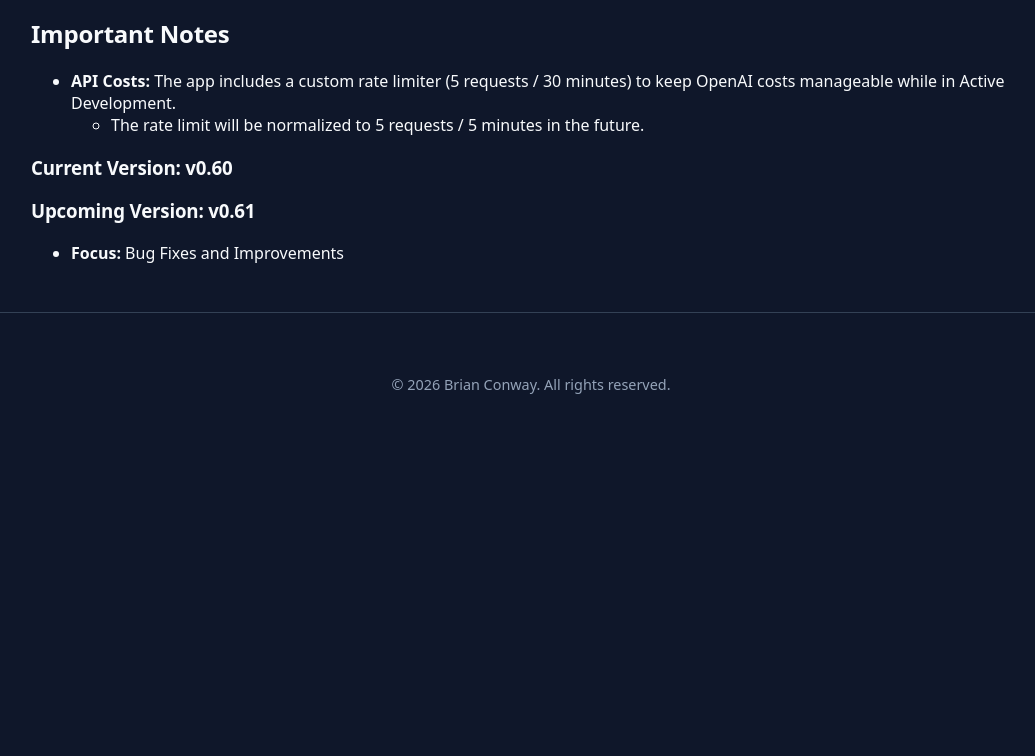
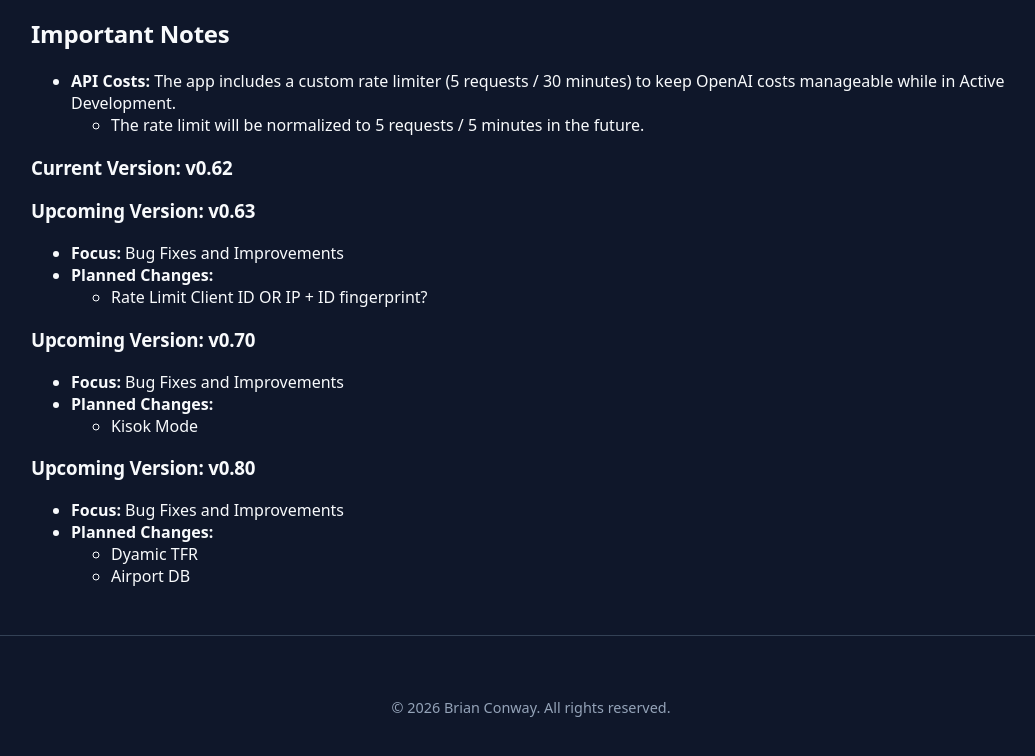
Before and after one commit to thebronway/Conway-Main-Site, an Astro site: page /sites/wxdecoder in a window 1280 px wide. Shown: the part 1120-1876 px from the top of the page, without its empty margins (109-1144 px from the left). Before the commit the page ends 1577 px from the top, so only its background shows below. Built offline with nearby package versions, Linux system fonts and the light colour scheme; Astro itself is replaced by a stand-in of ours.

Commit message:
Content Updates.

```diff
--- a/src/content/sites/WxDecoder.md
+++ b/src/content/sites/WxDecoder.md
@@ -34,7 +34,20 @@ My main goal was to dive into AI engineering and learn how to interact with LLMs
 * **API Costs:** The app includes a custom rate limiter (5 requests / 30 minutes) to keep OpenAI costs manageable while in Active Development.
   * The rate limit will be normalized to 5 requests / 5 minutes in the future.
 
-### Current Version: v0.60
+### Current Version: v0.62
 
-### Upcoming Version: v0.61
+### Upcoming Version: v0.63
 * **Focus:** Bug Fixes and Improvements
+* **Planned Changes:**
+    * Rate Limit Client ID OR IP + ID fingerprint?
+
+### Upcoming Version: v0.70
+* **Focus:** Bug Fixes and Improvements
+* **Planned Changes:**
+    * Kisok Mode
+
+### Upcoming Version: v0.80
+* **Focus:** Bug Fixes and Improvements
+* **Planned Changes:**
+    * Dyamic TFR
+    * Airport DB
```
